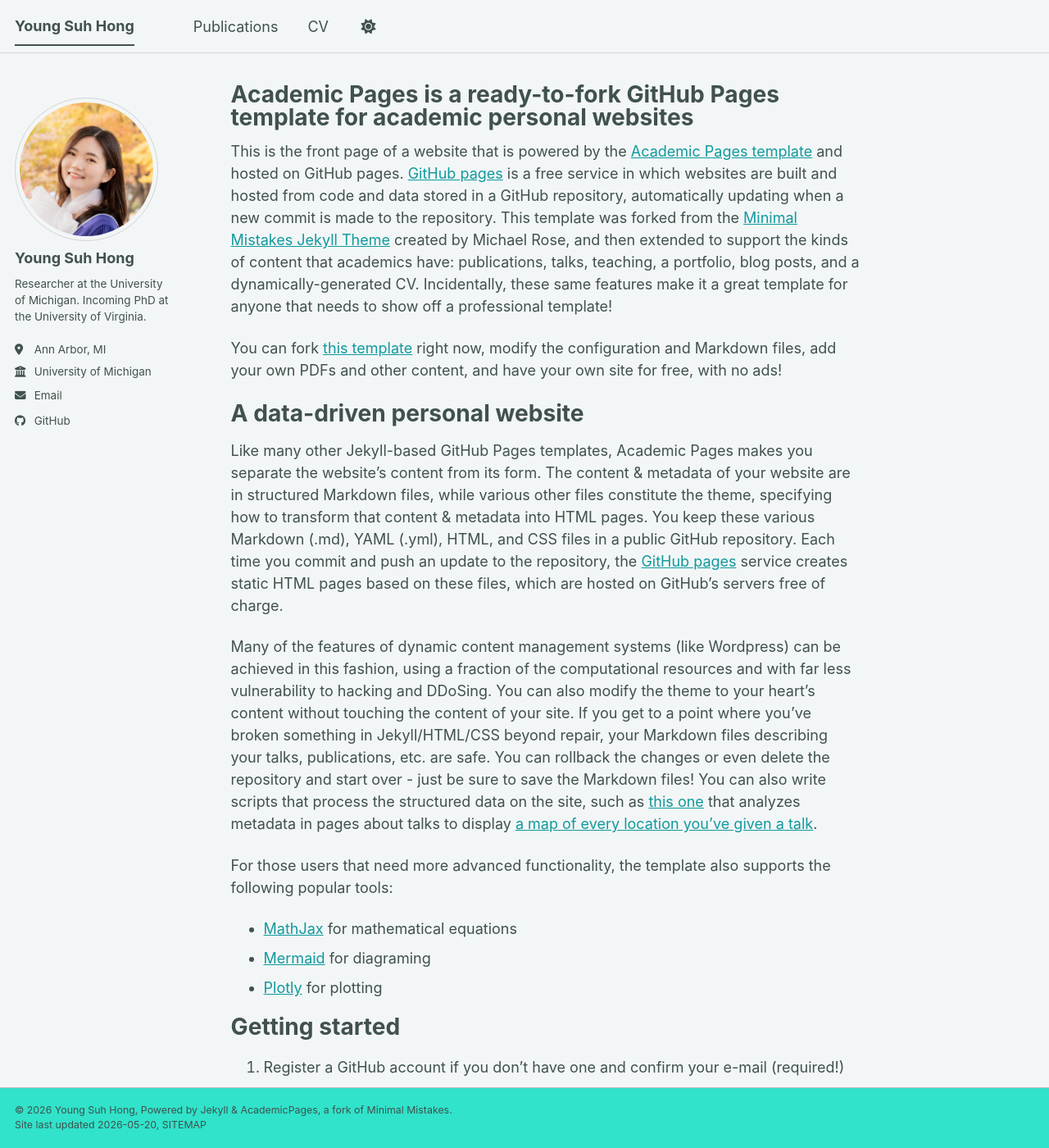
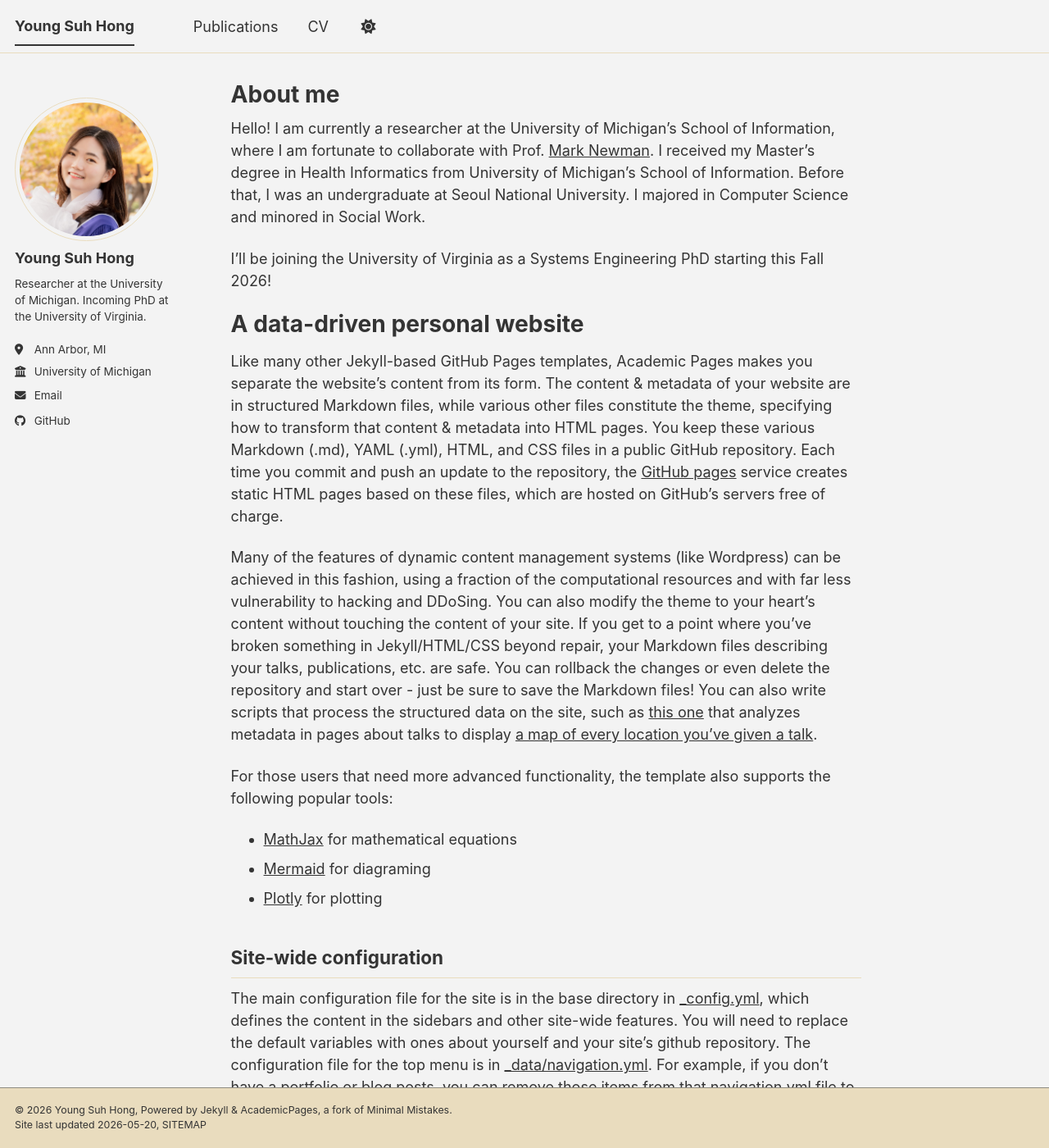
Before and after one commit to tippy33/tippy33.github.io, a Jekyll site: the page built from _pages/about.md, in a window 1280 px wide and 1400 px high. Shown: the whole window at 82% size. Built offline with Jekyll 4.4.1, drawn with Linux system fonts in a browser that asks for light colours; a script bundle is joined from its source files by our own code; library files that are not in the unit come from our copies; some of the changed text lies outside the part shown.

Commit message:
add info

```diff
--- a/_config.yml
+++ b/_config.yml
@@ -8,7 +8,7 @@
 
 # Basic Site Settings
 locale: "en-US"
-site_theme: "mint" # The available themes options are "default", "air", "sunrise", "mint", "dirt" and "contrast"
+site_theme: "dirt" # The available themes options are "default", "air", "sunrise", "mint", "dirt" and "contrast"
 title: "Young Suh Hong"
 title_separator: "-"
 name: &name "Young Suh Hong"
--- a/_pages/about.md
+++ b/_pages/about.md
@@ -1,56 +1,43 @@
 ---
 permalink: /
-title: "Academic Pages is a ready-to-fork GitHub Pages template for academic personal websites"
+title: "About me"
 author_profile: true
 redirect_from:
   - /about/
   - /about.html
 ---
 
-This is the front page of a website that is powered by the [Academic Pages template](https://github.com/academicpages/academicpages.github.io) and hosted on GitHub pages. [GitHub pages](https://pages.github.com) is a free service in which websites are built and hosted from code and data stored in a GitHub repository, automatically updating when a new commit is made to the repository. This template was forked from the [Minimal Mistakes Jekyll Theme](https://mmistakes.github.io/minimal-mistakes/) created by Michael Rose, and then extended to support the kinds of content that academics have: publications, talks, teaching, a portfolio, blog posts, and a dynamically-generated CV. Incidentally, these same features make it a great template for anyone that needs to show off a professional template!
+Hello! I am currently a researcher at the University of Michigan’s School of Information, where I am fortunate to collaborate with Prof. [Mark Newman](https://mwnewman.people.si.umich.edu/). I received my Master’s degree in Health Informatics from University of Michigan’s School of Information. Before that, I was an undergraduate at Seoul National University. I majored in Computer Science and minored in Social Work.
 
- You can fork [this template](https://github.com/academicpages/academicpages.github.io) right now, modify the configuration and Markdown files, add your own PDFs and other content, and have your own site for free, with no ads!
+I'll be joining the University of Virginia as a Systems Engineering PhD starting this Fall 2026!
 
-A data-driven personal website
-======
+# A data-driven personal website
+
 Like many other Jekyll-based GitHub Pages templates, Academic Pages makes you separate the website's content from its form. The content & metadata of your website are in structured Markdown files, while various other files constitute the theme, specifying how to transform that content & metadata into HTML pages. You keep these various Markdown (.md), YAML (.yml), HTML, and CSS files in a public GitHub repository. Each time you commit and push an update to the repository, the [GitHub pages](https://pages.github.com/) service creates static HTML pages based on these files, which are hosted on GitHub's servers free of charge.
 
 Many of the features of dynamic content management systems (like Wordpress) can be achieved in this fashion, using a fraction of the computational resources and with far less vulnerability to hacking and DDoSing. You can also modify the theme to your heart's content without touching the content of your site. If you get to a point where you've broken something in Jekyll/HTML/CSS beyond repair, your Markdown files describing your talks, publications, etc. are safe. You can rollback the changes or even delete the repository and start over - just be sure to save the Markdown files! You can also write scripts that process the structured data on the site, such as [this one](https://github.com/academicpages/academicpages.github.io/blob/master/talkmap.ipynb) that analyzes metadata in pages about talks to display [a map of every location you've given a talk](https://academicpages.github.io/talkmap.html).
 
 For those users that need more advanced functionality, the template also supports the following popular tools:
+
 - [MathJax](https://www.mathjax.org/) for mathematical equations
 - [Mermaid](https://mermaid.js.org/) for diagraming
 - [Plotly](https://plotly.com/javascript/) for plotting
 
-Getting started
-======
-1. Register a GitHub account if you don't have one and confirm your e-mail (required!)
-1. Fork [this template](https://github.com/academicpages/academicpages.github.io) by clicking the "Use this template" button in the top right.
-1. Go to the repository's settings (rightmost item in the tabs that start with "Code", should be below "Unwatch"). Rename the repository "[your GitHub username].github.io", which will also be your website's URL.
-1. Set site-wide configuration and create content & metadata (see below -- also see [this set of diffs](https://archive.is/3TPas) showing what files were changed to set up [an example site](https://getorg-testacct.github.io) for a user with the username "getorg-testacct")
-1. Upload any files (like PDFs, .zip files, etc.) to the files/ directory. They will appear at https://[your GitHub username].github.io/files/example.pdf.
-1. Check status by going to the repository settings, in the "GitHub pages" section
+## Site-wide configuration
 
-Site-wide configuration
-------
-The main configuration file for the site is in the base directory in [_config.yml](https://github.com/academicpages/academicpages.github.io/blob/master/_config.yml), which defines the content in the sidebars and other site-wide features. You will need to replace the default variables with ones about yourself and your site's github repository. The configuration file for the top menu is in [_data/navigation.yml](https://github.com/academicpages/academicpages.github.io/blob/master/_data/navigation.yml). For example, if you don't have a portfolio or blog posts, you can remove those items from that navigation.yml file to remove them from the header.
+The main configuration file for the site is in the base directory in [\_config.yml](https://github.com/academicpages/academicpages.github.io/blob/master/_config.yml), which defines the content in the sidebars and other site-wide features. You will need to replace the default variables with ones about yourself and your site's github repository. The configuration file for the top menu is in [\_data/navigation.yml](https://github.com/academicpages/academicpages.github.io/blob/master/_data/navigation.yml). For example, if you don't have a portfolio or blog posts, you can remove those items from that navigation.yml file to remove them from the header.
 
-Create content & metadata
-------
-For site content, there is one Markdown file for each type of content, which are stored in directories like _publications, _talks, _posts, _teaching, or _pages. For example, each talk is a Markdown file in the [_talks directory](https://github.com/academicpages/academicpages.github.io/tree/master/_talks). At the top of each Markdown file is structured data in YAML about the talk, which the theme will parse to do lots of cool stuff. The same structured data about a talk is used to generate the list of talks on the [Talks page](https://academicpages.github.io/talks), each [individual page](https://academicpages.github.io/talks/2012-03-01-talk-1) for specific talks, the talks section for the [CV page](https://academicpages.github.io/cv), and the [map of places you've given a talk](https://academicpages.github.io/talkmap.html) (if you run this [python file](https://github.com/academicpages/academicpages.github.io/blob/master/talkmap.py) or [Jupyter notebook](https://github.com/academicpages/academicpages.github.io/blob/master/talkmap.ipynb), which creates the HTML for the map based on the contents of the _talks directory).
+## Create content & metadata
+
+For site content, there is one Markdown file for each type of content, which are stored in directories like \_publications, \_talks, \_posts, \_teaching, or \_pages. For example, each talk is a Markdown file in the [\_talks directory](https://github.com/academicpages/academicpages.github.io/tree/master/_talks). At the top of each Markdown file is structured data in YAML about the talk, which the theme will parse to do lots of cool stuff. The same structured data about a talk is used to generate the list of talks on the [Talks page](https://academicpages.github.io/talks), each [individual page](https://academicpages.github.io/talks/2012-03-01-talk-1) for specific talks, the talks section for the [CV page](https://academicpages.github.io/cv), and the [map of places you've given a talk](https://academicpages.github.io/talkmap.html) (if you run this [python file](https://github.com/academicpages/academicpages.github.io/blob/master/talkmap.py) or [Jupyter notebook](https://github.com/academicpages/academicpages.github.io/blob/master/talkmap.ipynb), which creates the HTML for the map based on the contents of the \_talks directory).
 
 **Markdown generator**
 
-The repository includes [a set of Jupyter notebooks](https://github.com/academicpages/academicpages.github.io/tree/master/markdown_generator
-) that converts a CSV containing structured data about talks or presentations into individual Markdown files that will be properly formatted for the Academic Pages template. The sample CSVs in that directory are the ones I used to create my own personal website at stuartgeiger.com. My usual workflow is that I keep a spreadsheet of my publications and talks, then run the code in these notebooks to generate the Markdown files, then commit and push them to the GitHub repository.
+The repository includes [a set of Jupyter notebooks](https://github.com/academicpages/academicpages.github.io/tree/master/markdown_generator) that converts a CSV containing structured data about talks or presentations into individual Markdown files that will be properly formatted for the Academic Pages template. The sample CSVs in that directory are the ones I used to create my own personal website at stuartgeiger.com. My usual workflow is that I keep a spreadsheet of my publications and talks, then run the code in these notebooks to generate the Markdown files, then commit and push them to the GitHub repository.
 
-How to edit your site's GitHub repository
-------
+## How to edit your site's GitHub repository
+
 Many people use a git client to create files on their local computer and then push them to GitHub's servers. If you are not familiar with git, you can directly edit these configuration and Markdown files directly in the github.com interface. Navigate to a file (like [this one](https://github.com/academicpages/academicpages.github.io/blob/master/_talks/2012-03-01-talk-1.md) and click the pencil icon in the top right of the content preview (to the right of the "Raw | Blame | History" buttons). You can delete a file by clicking the trashcan icon to the right of the pencil icon. You can also create new files or upload files by navigating to a directory and clicking the "Create new file" or "Upload files" buttons.
 
 Example: editing a Markdown file for a talk
 ![Editing a Markdown file for a talk](/images/editing-talk.png)
-
-For more info
-------
-More info about configuring Academic Pages can be found in [the guide](https://academicpages.github.io/markdown/), the [growing wiki](https://github.com/academicpages/academicpages.github.io/wiki), and you can always [ask a question on GitHub](https://github.com/academicpages/academicpages.github.io/discussions). The [guides for the Minimal Mistakes theme](https://mmistakes.github.io/minimal-mistakes/docs/configuration/) (which this theme was forked from) might also be helpful.
```
